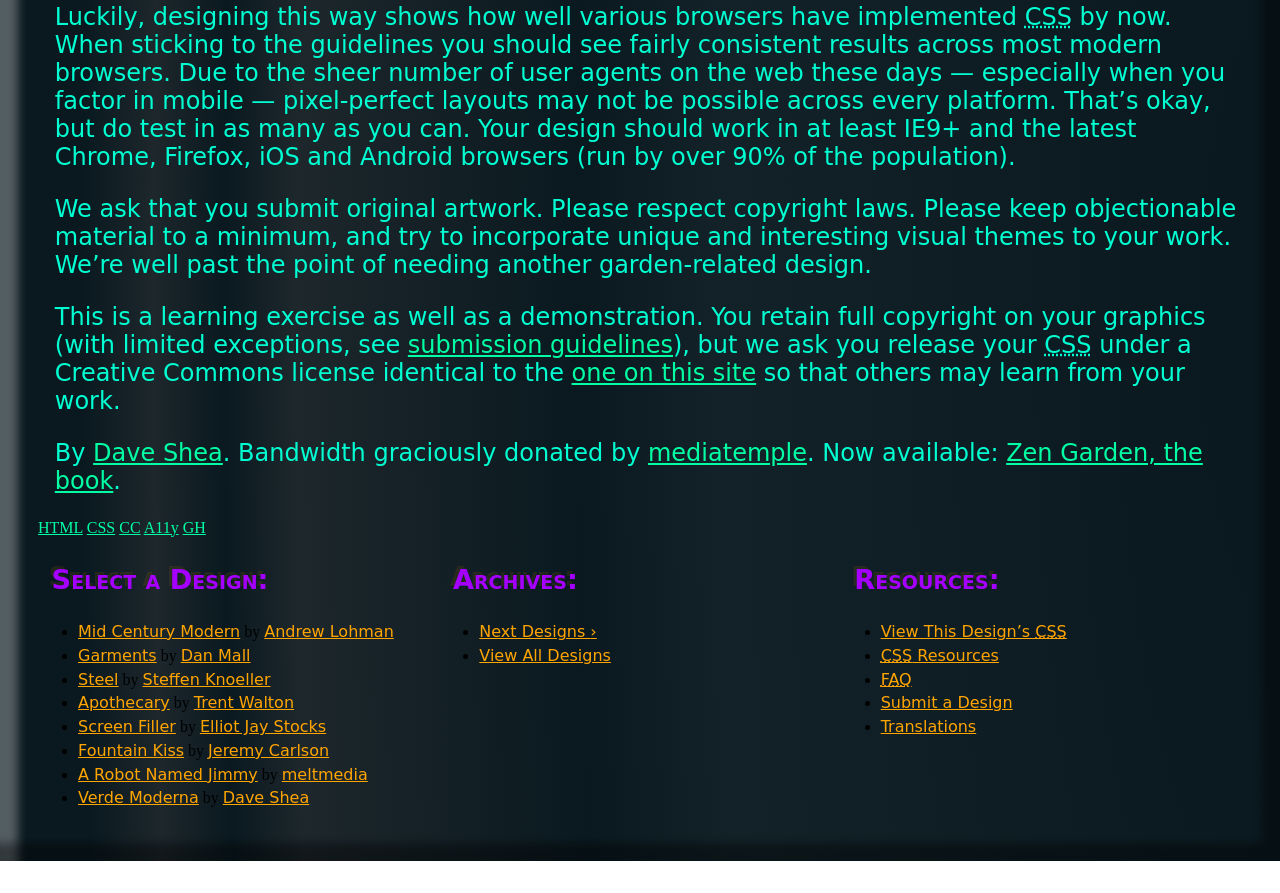
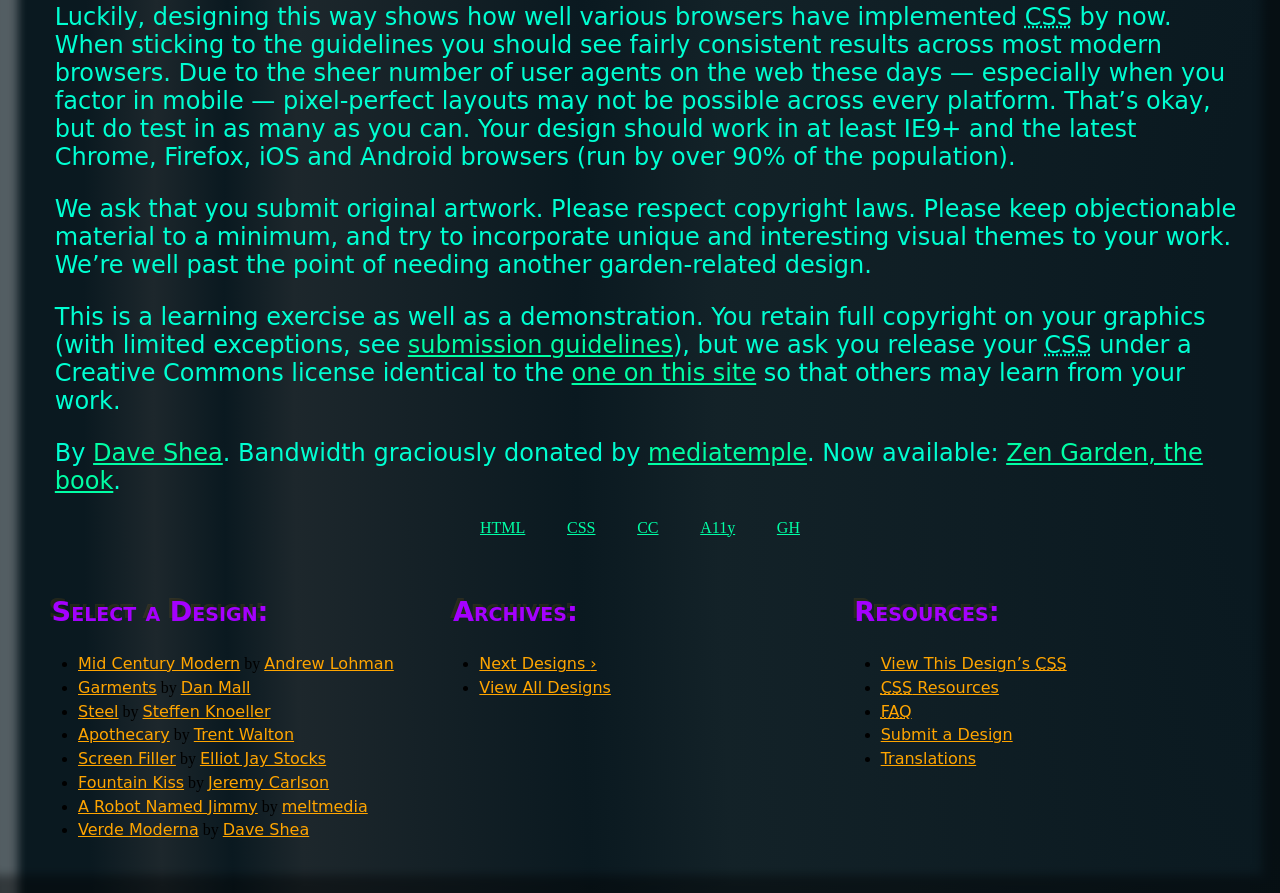
Before and after one commit to pulley-aaron/css-zen-garden, a plain HTML site: page index.html in a window 1280 px wide. Shown: the part 1851-2744 px from the top of the page. Before the commit the page ends 2712 px from the top, so only its background shows below. Drawn offline with Linux system fonts and the light colour scheme; a web font is replaced by a local one.

Commit message:
Position footer links

```diff
--- a/scss/partials/_layout.scss
+++ b/scss/partials/_layout.scss
@@ -49,3 +49,14 @@
         flex-direction: row;
     }
 }
+
+/*------------------------------
+	footer layout
+-------------------------------*/
+
+footer {
+    display: flex;
+    margin: auto auto 2em;
+    max-width: 20em;
+    justify-content: space-between;
+}
```
Also changed, not shown: style.css.
